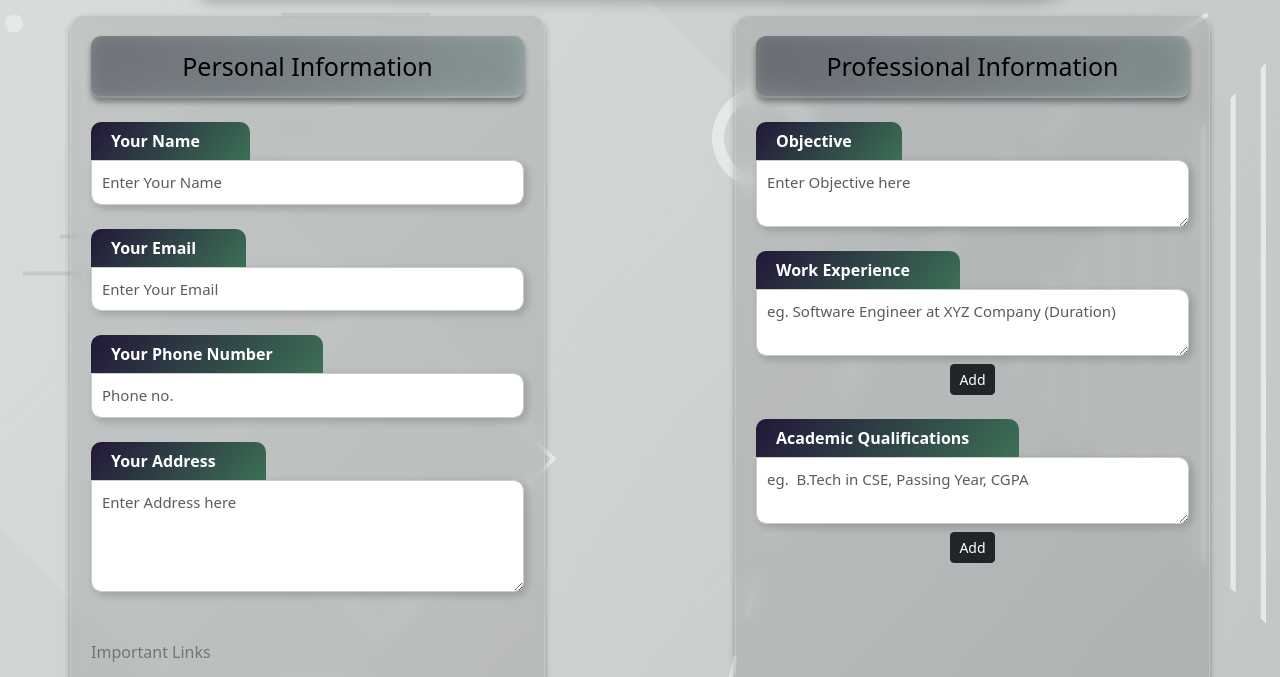
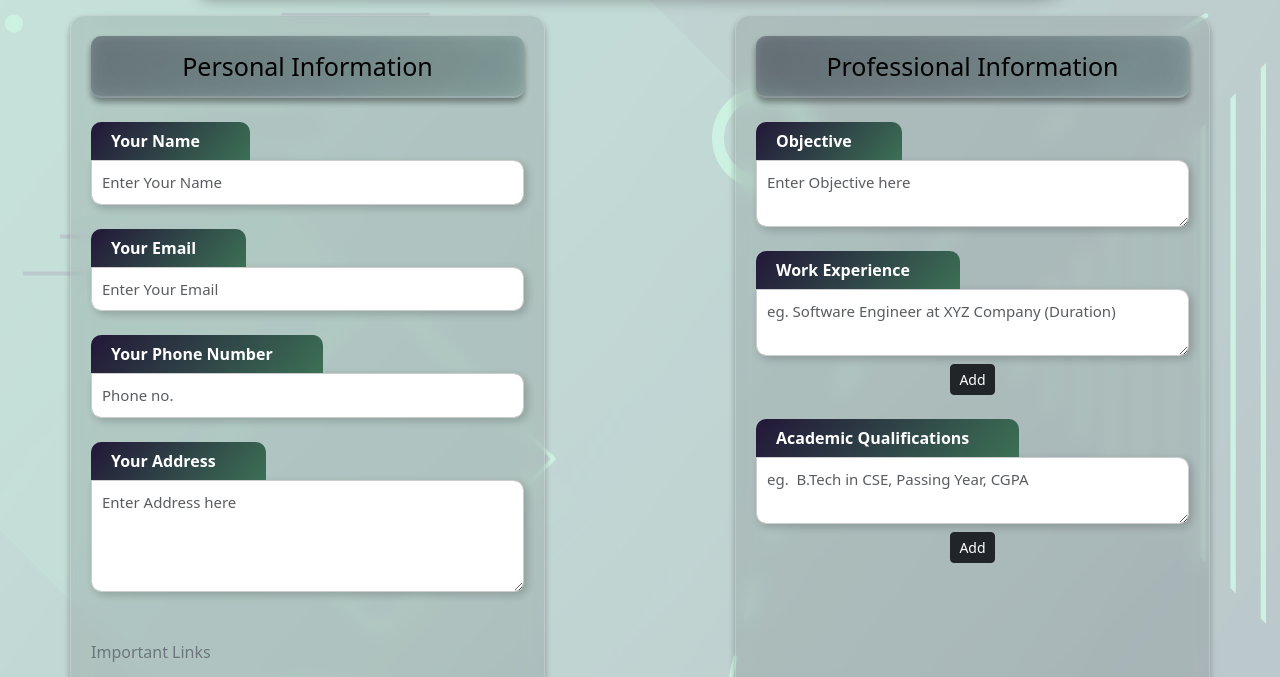
Before and after one commit to nilesh-parmar1/Resume_Generator, a plain HTML site: page index.html in a window 1280 px wide. Shown: the part 154-831 px from the top of the page. Drawn offline with nearby package versions, Linux system fonts and the light colour scheme.

Commit message:
undo changes

```diff
--- a/index.css
+++ b/index.css
@@ -73,7 +73,7 @@
    background-position: center;
    z-index: -1;
    opacity: 0.3;
-   filter: saturate(10%);
+   filter: saturate(50%);
 }
 
 .grad {
```
